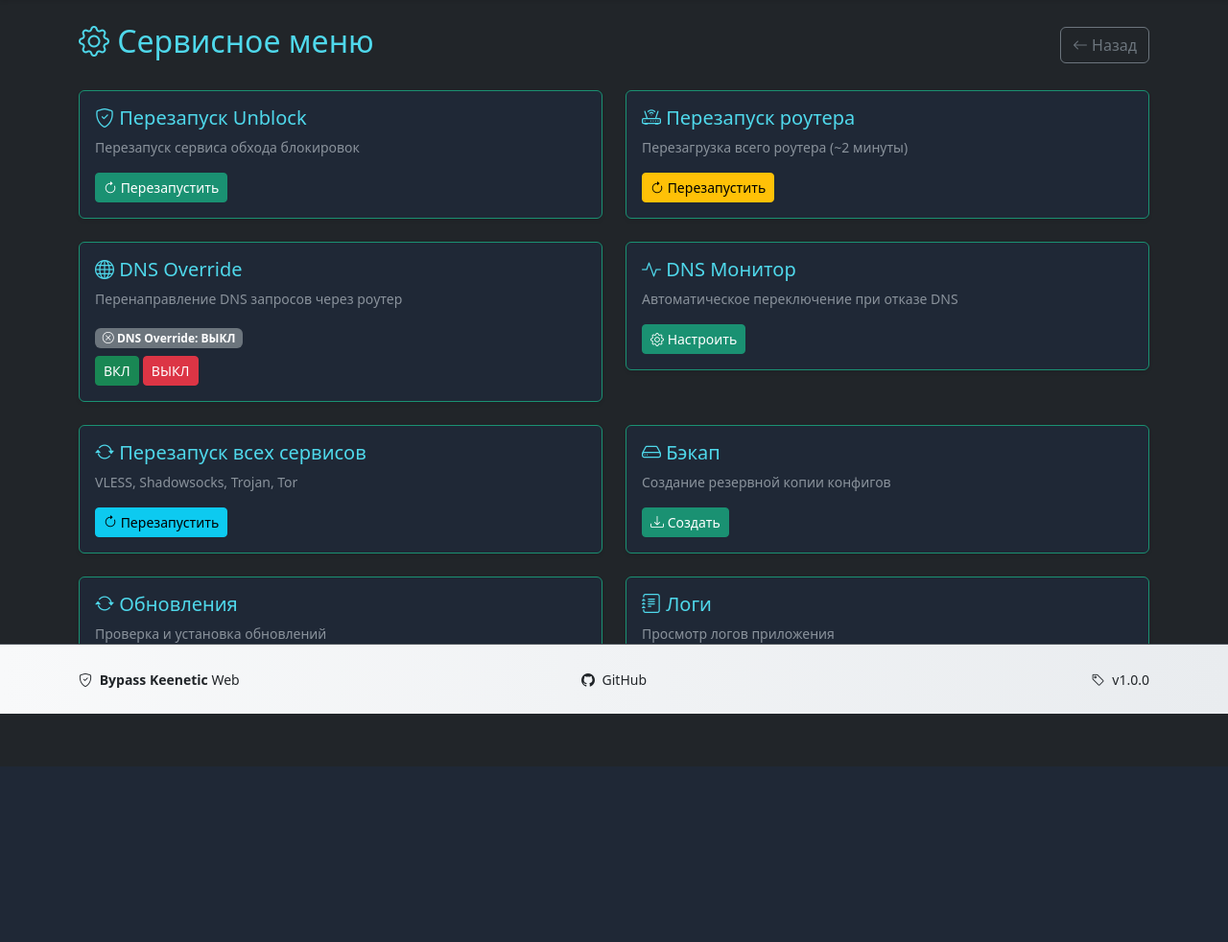
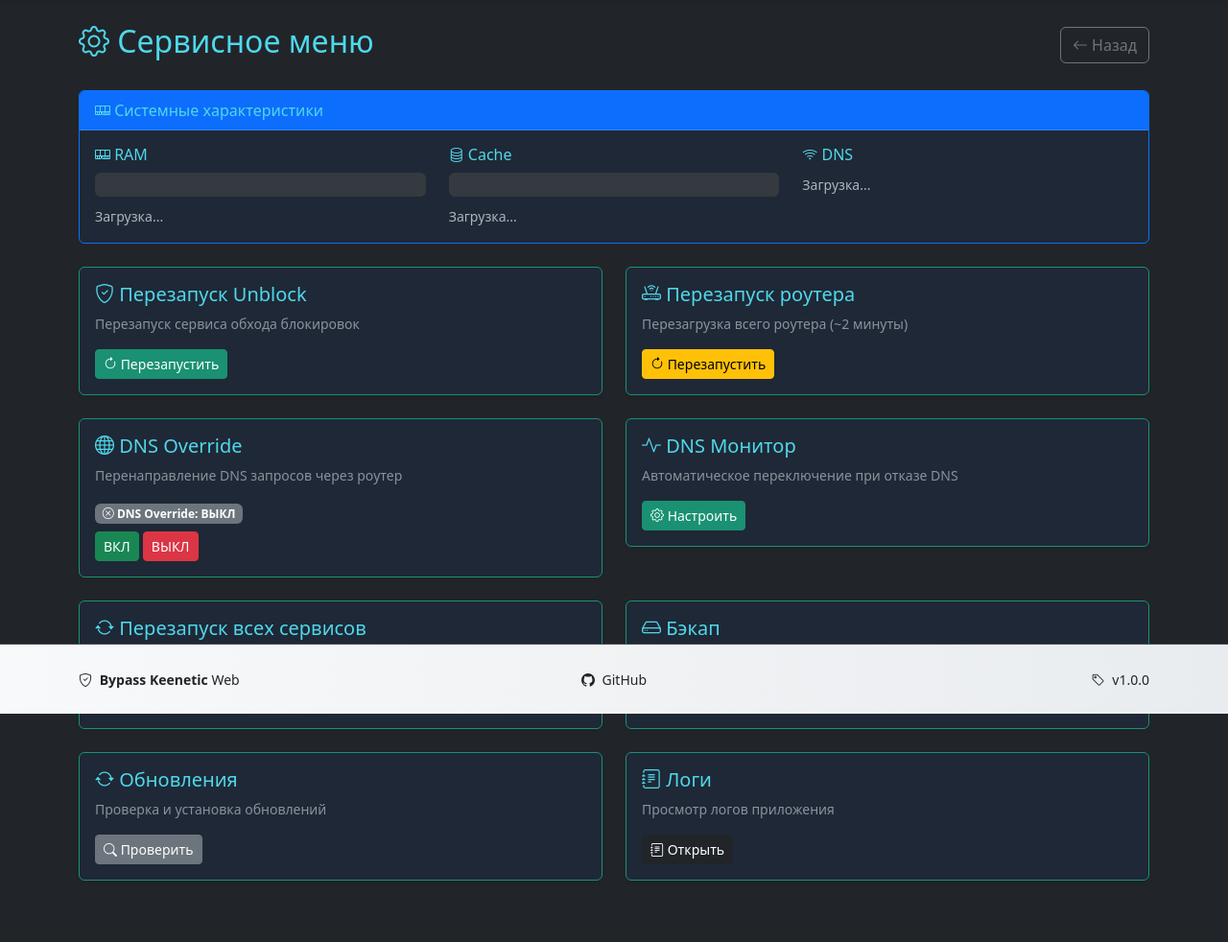
Before and after one commit to royfincher25-source/bypass_keenetic_web, a Flask app: page /service in a window 1280 px wide. Shown: the part 56-1038 px from the top of the page at 96% size. Before the commit the page ends 855 px from the top, so only its background shows below. Run offline with Flask 3, Linux system fonts and the light colour scheme; the visitor is signed in with stand-in values (Sample User, id 1); data that the repository does not hold is empty.

Commit message:
feat: add RAM status display on service page with auto-refresh

```diff
--- a/src/web_ui/core/utils.py
+++ b/src/web_ui/core/utils.py
@@ -511,3 +511,59 @@ def cleanup_memory() -> None:
     """
     Cache.clear()
     logger.debug("Memory cleanup completed")
+
+
+# =============================================================================
+# SYSTEM STATS
+# =============================================================================
+
+def get_memory_stats() -> dict:
+    """
+    Get memory usage statistics for the system.
+
+    Returns:
+        dict with total_mb, used_mb, free_mb, percent, cache_entries
+    """
+    try:
+        with open('/proc/meminfo', 'r') as f:
+            lines = f.readlines()
+
+        mem = {}
+        for line in lines:
+            parts = line.split()
+            if len(parts) >= 2:
+                key = parts[0].rstrip(':')
+                try:
+                    mem[key] = int(parts[1])  # KB
+                except ValueError:
+                    pass
+
+        total = mem.get('MemTotal', 0) / 1024  # MB
+        free = mem.get('MemFree', 0) / 1024
+        buffers = mem.get('Buffers', 0) / 1024
+        cached = mem.get('Cached', 0) / 1024
+
+        used = total - free - buffers - cached
+        percent = (used / total * 100) if total > 0 else 0
+
+        return {
+            'total_mb': round(total, 1),
+            'used_mb': round(used, 1),
+            'free_mb': round(free, 1),
+            'cached_mb': round(cached, 1),
+            'percent': round(percent, 1),
+            'cache_entries': len(Cache._cache),
+            'cache_max': Cache.MAX_ENTRIES,
+        }
+    except Exception as e:
+        logger.error(f"Failed to get memory stats: {e}")
+        return {
+            'total_mb': 0,
+            'used_mb': 0,
+            'free_mb': 0,
+            'cached_mb': 0,
+            'percent': 0,
+            'cache_entries': 0,
+            'cache_max': Cache.MAX_ENTRIES,
+            'error': str(e)
+        }
--- a/src/web_ui/routes.py
+++ b/src/web_ui/routes.py
@@ -1301,6 +1301,30 @@ def dns_monitor_check():
 
 
 # =============================================================================
+# SYSTEM STATS
+# =============================================================================
+
+@bp.route('/api/system/stats')
+@login_required
+def system_stats():
+    """Get system memory and cache statistics"""
+    from core.utils import get_memory_stats
+    from core.dns_monitor import get_dns_monitor
+
+    stats = get_memory_stats()
+
+    monitor = get_dns_monitor()
+    stats['dns_status'] = {
+        'running': monitor.is_running(),
+        'current_server': monitor._current_server['name'] if monitor._current_server else None,
+        'failures': monitor._failures,
+        'last_check': monitor._last_check.isoformat() if monitor._last_check else None,
+    }
+
+    return jsonify(stats)
+
+
+# =============================================================================
 # ROUTE REGISTRATION
 # =============================================================================
 
--- a/src/web_ui/templates/service.html
+++ b/src/web_ui/templates/service.html
@@ -9,6 +9,77 @@
         <i class="bi bi-arrow-left"></i> Назад
     </a>
 </div>
+
+<!-- Системные характеристики -->
+<div class="card border-primary mb-4">
+    <div class="card-header bg-primary text-white">
+        <i class="bi bi-memory"></i> Системные характеристики
+    </div>
+    <div class="card-body">
+        <div class="row">
+            <div class="col-md-4">
+                <h6><i class="bi bi-memory"></i> RAM</h6>
+                <div class="progress mb-2" style="height: 25px;">
+                    <div class="progress-bar" id="mem-bar" role="progressbar" style="width: 0%">0%</div>
+                </div>
+                <small id="mem-text">Загрузка...</small>
+            </div>
+            <div class="col-md-4">
+                <h6><i class="bi bi-database"></i> Cache</h6>
+                <div class="progress mb-2" style="height: 25px;">
+                    <div class="progress-bar bg-info" id="cache-bar" role="progressbar" style="width: 0%">0</div>
+                </div>
+                <small id="cache-text">Загрузка...</small>
+            </div>
+            <div class="col-md-4">
+                <h6><i class="bi bi-wifi"></i> DNS</h6>
+                <small id="dns-status">Загрузка...</small>
+            </div>
+        </div>
+    </div>
+</div>
+
+<script>
+async function updateStats() {
+    try {
+        const resp = await fetch('/api/system/stats');
+        const data = await resp.json();
+
+        // RAM
+        const memPercent = data.percent || 0;
+        const memBar = document.getElementById('mem-bar');
+        memBar.style.width = memPercent + '%';
+        memBar.textContent = memPercent + '%';
+        if (memPercent > 80) memBar.className = 'progress-bar bg-danger';
+        else if (memPercent > 60) memBar.className = 'progress-bar bg-warning';
+        else memBar.className = 'progress-bar bg-success';
+        document.getElementById('mem-text').textContent =
+            `${data.used_mb}MB / ${data.total_mb}MB (свободно: ${data.free_mb}MB)`;
+
+        // Cache
+        const cachePercent = (data.cache_entries / data.cache_max) * 100;
+        const cacheBar = document.getElementById('cache-bar');
+        cacheBar.style.width = cachePercent + '%';
+        cacheBar.textContent = `${data.cache_entries}/${data.cache_max}`;
+        document.getElementById('cache-text').textContent = 'LRU entries';
+
+        // DNS
+        const dnsInfo = data.dns_status;
+        let dnsText = '';
+        if (dnsInfo.running) {
+            dnsText = `✅ ${dnsInfo.current_server || 'N/A'} | Failures: ${dnsInfo.failures}`;
+        } else {
+            dnsText = '⏸️ Остановлен';
+        }
+        document.getElementById('dns-status').textContent = dnsText;
+    } catch (e) {
+        console.error('Failed to load stats:', e);
+    }
+}
+
+updateStats();
+setInterval(updateStats, 5000);
+</script>
 
 <div class="row g-4">
     <!-- Перезапуск Unblock-сервиса -->
```
